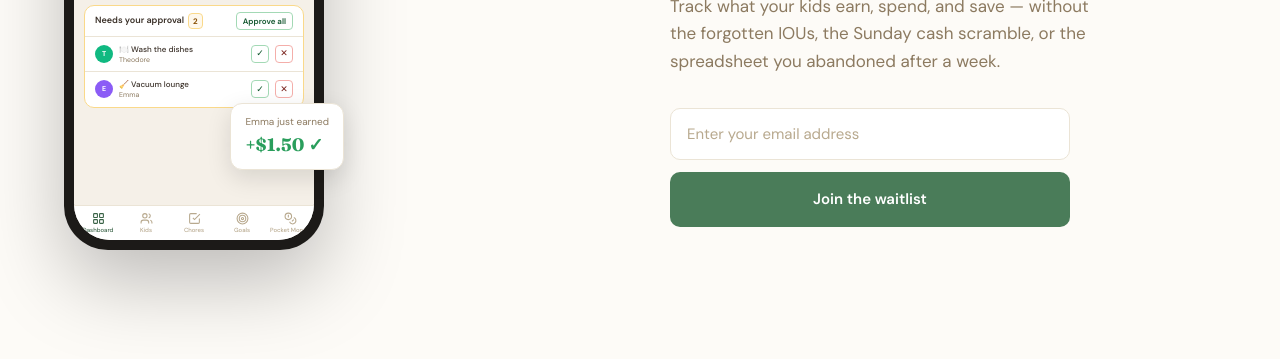
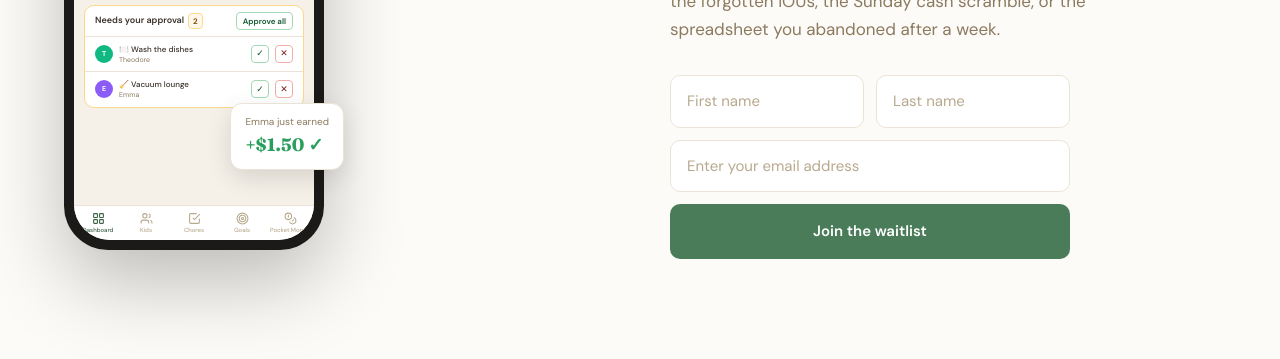
Before and after one commit to bslinger/pocket-money, an Astro site in the folder landing/: page / in a window 1280 px wide. Shown: the part 441-800 px from the top of the page. Built offline with nearby package versions, Linux system fonts and the light colour scheme; Astro itself is replaced by a stand-in of ours.

Commit message:
Add first/last name fields and userGroup to waitlist form

```diff
--- a/landing/src/components/Hero.tsx
+++ b/landing/src/components/Hero.tsx
@@ -4,6 +4,8 @@ import PhoneMockup from './PhoneMockup';
 const LOOPS_FORM_URL = 'https://app.loops.so/api/newsletter-form/cmn6vgp1u0ktn0i3cvwyyl33j';
 
 export default function Hero() {
+  const [firstName, setFirstName] = useState('');
+  const [lastName, setLastName] = useState('');
   const [email, setEmail] = useState('');
   const [status, setStatus] = useState<'idle' | 'submitting' | 'success' | 'error'>('idle');
 
@@ -12,7 +14,7 @@ export default function Hero() {
     if (!email || status === 'submitting' || status === 'success') return;
     setStatus('submitting');
     try {
-      const body = new URLSearchParams({ email });
+      const body = new URLSearchParams({ firstName, lastName, email, userGroup: 'waitlist' });
       const response = await fetch(LOOPS_FORM_URL, {
         method: 'POST',
         headers: { 'Content-Type': 'application/x-www-form-urlencoded' },
@@ -20,6 +22,8 @@ export default function Hero() {
       });
       if (response.ok) {
         setStatus('success');
+        setFirstName('');
+        setLastName('');
         setEmail('');
       } else {
         setStatus('error');
@@ -28,6 +32,8 @@ export default function Hero() {
       setStatus('error');
     }
   }
+
+  const inputClass = "px-4 py-3.5 border-[1.5px] border-bark-200 rounded-[10px] text-[15px] text-bark-700 bg-white placeholder-bark-400 focus:outline-none focus:border-eucalyptus-400 transition-colors font-body disabled:opacity-50";
 
   return (
     <section className="bg-bark-50 px-[5%]">
@@ -50,6 +56,26 @@ export default function Hero() {
           </p>
 
           <form id="waitlist-form" className="flex flex-col gap-3 max-w-[400px]" onSubmit={handleEmailSubmit}>
+            <div className="grid grid-cols-2 gap-3">
+              <input
+                type="text"
+                placeholder="First name"
+                value={firstName}
+                onChange={e => setFirstName(e.target.value)}
+                required
+                disabled={status === 'success'}
+                className={inputClass}
+              />
+              <input
+                type="text"
+                placeholder="Last name"
+                value={lastName}
+                onChange={e => setLastName(e.target.value)}
+                required
+                disabled={status === 'success'}
+                className={inputClass}
+              />
+            </div>
             <input
               id="waitlist-email"
               type="email"
@@ -58,7 +84,7 @@ export default function Hero() {
               onChange={e => setEmail(e.target.value)}
               required
               disabled={status === 'success'}
-              className="px-4 py-3.5 border-[1.5px] border-bark-200 rounded-[10px] text-[15px] text-bark-700 bg-white placeholder-bark-400 focus:outline-none focus:border-eucalyptus-400 transition-colors font-body disabled:opacity-50"
+              className={inputClass}
             />
             <button
               type="submit"
```
